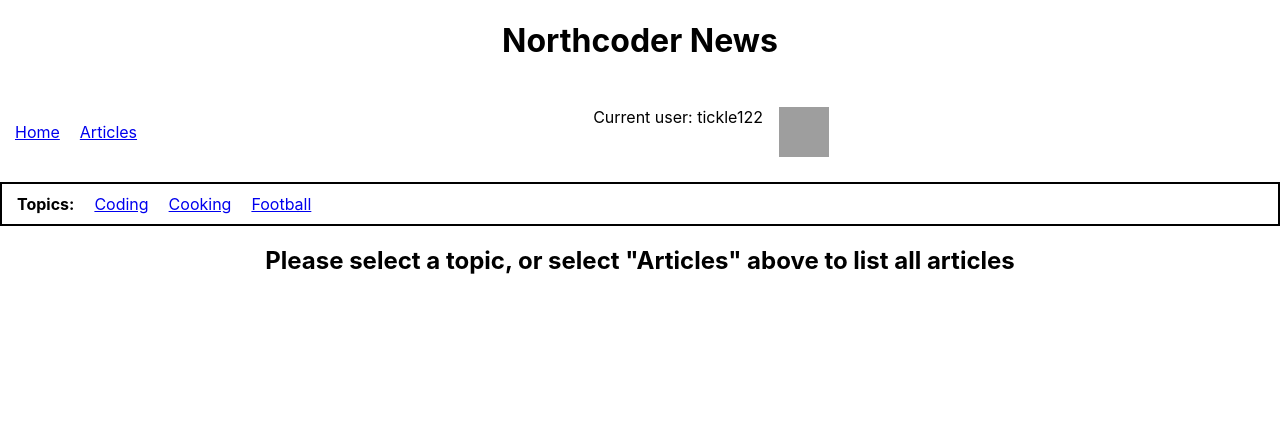
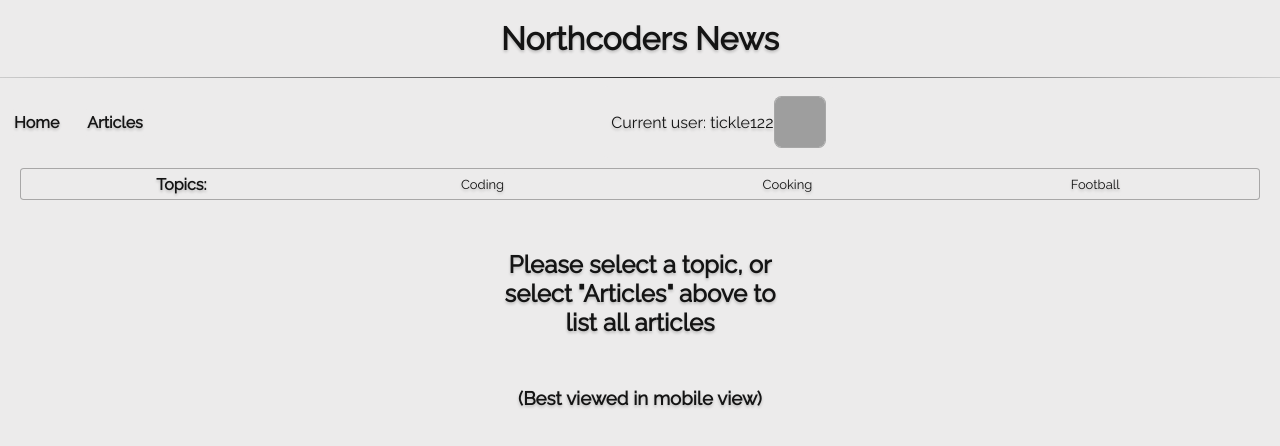
Before and after one commit to SFagelman/nc-news, a React (Create React App) app: page / in a window 1280 px wide. Shown: the top 446 px of the page. Built offline with nearby package versions, Linux system fonts and the light colour scheme; grey boxes are pictures that could not be loaded.

Commit message:
more css

```diff
--- a/src/App.css
+++ b/src/App.css
@@ -1,3 +1,16 @@
+@import url("https://fonts.googleapis.com/css2?family=Raleway&display=swap");
+
+* {
+  font-family: "Raleway", sans-serif;
+  text-shadow: 0 2px 3px rgba(0, 0, 0, 0.2);
+  background-color: rgb(236, 235, 235);
+  color: rgb(20, 20, 20);
+}
+
+html {
+  overflow-y: hidden;
+}
+
 .App {
   text-align: center;
 }
@@ -37,14 +50,60 @@
   }
 }
 
+.title {
+  width: 300px;
+  margin: 10px auto;
+  padding: 10px;
+  /* border: 3px solid rgba(148, 148, 148, 0.445);
+  border-radius: 0.1cm; */
+}
+
+.line {
+  /* border: 2px solid black; */
+  border: 0;
+  height: 1px;
+  background: #333;
+  background-image: linear-gradient(to right, #ccc, #333, #ccc);
+}
+
+.home-info {
+  /* border: 2px solid; */
+  width: 300px;
+  margin: 50px auto;
+}
+
 /* NAVBAR */
 
 .navbar-container {
   display: flex;
   flex-direction: row;
   gap: 20px;
-  padding: 15px;
+  padding-left: 10px;
+  padding-right: 10px;
+  padding-bottom: 10px;
   align-items: center;
+}
+
+.navbar-container a {
+  text-decoration: dotted black;
+  font-weight: bold;
+  padding: 4px;
+  /* border: 1px solid rgba(148, 148, 148, 0.445); */
+  border-radius: 0.1cm;
+}
+
+/* SORT-BY */
+
+.sort-by {
+  margin: 8px auto;
+  /* border: 2px solid; */
+  width: 300px;
+  font-size: 14px;
+}
+
+.sort-dropdown {
+  border-radius: 0.1cm;
+  border: 1px solid rgba(148, 148, 148, 0.445);
 }
 
 /* USER DISPLAY */
@@ -52,27 +111,46 @@
 .user-container {
   display: flex;
   flex-direction: row;
-  gap: 16px;
   margin: auto;
   padding: 10px;
+  border-radius: 0.2cm;
+  align-items: center;
+  justify-content: space-around;
 }
 
 .user-avatar {
   width: 50px;
   height: 50px;
+  border: 1px solid rgba(107, 107, 107, 0.527);
+  border-radius: 0.2cm;
+  filter: grayscale(100%);
 }
 
-/* SORTBY */
+/* TOPICS */
 
 .topic-container {
-  border: 2px solid;
+  /* border: 2px solid; */
+  border: 1px solid rgba(107, 107, 107, 0.527);
+  border-radius: 0.1cm;
+  /* border: 1px solid rgba(148, 148, 148, 0.445); */
+  border-radius: 0.1cm;
   display: flex;
   height: 10px;
   flex-direction: row;
-  margin: auto;
-  gap: 20px;
-  padding: 15px;
+  margin: auto 20px;
+  justify-content: space-around;
+  padding: 10px;
+  margin-bottom: 18px;
   align-items: center;
+  /* font-size: small; */
+}
+
+.topic-container a {
+  text-decoration: none;
+  /* border: 1px solid rgba(148, 148, 148, 0.445); */
+  border-radius: 0.1cm;
+  padding: 4px;
+  font-size: small;
 }
 
 /* ARTICLE LIST */
@@ -83,25 +161,51 @@
   gap: 16px;
   margin: auto;
   padding: 10px;
+  height: 420px;
+  overflow-y: auto;
+  /* border: 2px solid; */
+}
+
+.article-list-container::-webkit-scrollbar-track {
+  box-shadow: inset 0 0 6px rgba(0, 0, 0, 0.3);
+  -webkit-box-shadow: inset 0 0 6px rgba(0, 0, 0, 0.3);
+  border-radius: 10px;
+  background-color: #f5f5f5;
+}
+.article-list-container::-webkit-scrollbar {
+  width: 12px;
+  background-color: #f5f5f5;
+}
+
+.article-list-container::-webkit-scrollbar-thumb {
+  border-radius: 10px;
+  box-shadow: inset 0 0 6px rgba(0, 0, 0, 0.3);
+  -webkit-box-shadow: inset 0 0 6px rgba(0, 0, 0, 0.3);
+  background-color: #555;
 }
 
 .article-card {
-  border: 2px solid;
+  border: 2px solid rgba(148, 148, 148, 0.445);
+  border-radius: 0.1cm;
   display: grid;
   grid:
     "article-title article-title" 1fr
     "article-author article-author" 30px
-    "article-vote-count article-comment-count" 1fr
+    "article-vote-count article-comment-count" 0.5fr
     / 1fr 1fr;
   gap: 8px;
+  align-items: center;
   padding-left: 10px;
   padding-right: 10px;
   padding-bottom: 10px;
+  /* justify-content: space-around; */
 }
 
 .article-title {
   margin: 5px;
   grid-area: article-title;
+  /* text-decoration-style: dotted; */
+  font-weight: 900;
 }
 
 .article-vote-count {
@@ -115,6 +219,7 @@
 .article-author {
   grid-area: article-author;
   align-self: center;
+  font-weight: 100;
 }
 
 .article-body {
@@ -123,40 +228,96 @@
 
 /* SINGLE ARTICLE */
 
+.single-article-container {
+  /* border: 1px solid; */
+  height: 500px;
+  overflow-y: scroll;
+}
+
+.single-article-container::-webkit-scrollbar-track {
+  box-shadow: inset 0 0 6px rgba(0, 0, 0, 0.3);
+  -webkit-box-shadow: inset 0 0 6px rgba(0, 0, 0, 0.3);
+  border-radius: 10px;
+  background-color: #f5f5f5;
+}
+.single-article-container::-webkit-scrollbar {
+  width: 12px;
+  background-color: #f5f5f5;
+}
+
+.single-article-container::-webkit-scrollbar-thumb {
+  border-radius: 10px;
+  box-shadow: inset 0 0 6px rgba(0, 0, 0, 0.3);
+  -webkit-box-shadow: inset 0 0 6px rgba(0, 0, 0, 0.3);
+  background-color: #555;
+}
+
 .single-article-header {
+  /* height: 100px; */
   display: grid;
   grid:
     "single-article-title single-article-title" 1fr
-    "single-article-author single-article-topic" 50px
+    "single-article-author single-article-topic" 30px
     / 1fr 1fr;
   gap: 8px;
+  align-items: center;
   padding: 10px;
 }
 
 .single-article-title {
   grid-area: single-article-title;
+  margin: 10px auto;
 }
 .single-article-author {
   grid-area: single-article-author;
+  font-weight: 200;
 }
 .single-article-topic {
   grid-area: single-article-topic;
+  font-weight: 200;
 }
 .single-article-body {
   text-align: justify;
   padding: 15px;
 }
 
+button,
+input {
+  border-color: rgba(148, 148, 148, 0.445);
+  border-radius: 0.1cm;
+  margin: 8px;
+  font-family: sans-serif;
+  font-size: 0.9rem;
+  transition: background 150ms ease-in-out, transform 150ms ease;
+  -webkit-appearance: none;
+  -moz-appearance: none;
+}
+
+button:hover,
+button:focus,
+input:hover,
+input:focus {
+  transform: translate(0, -2px);
+}
+
 .vote-comment-footer {
   display: flex;
   flex-direction: row;
   margin: auto;
-  gap: 20px;
+  justify-content: center;
+  gap: 5px;
   padding: 10px;
   align-items: center;
+  /* justify-content: space-around; */
 }
 
 /* COMMENTS */
+
+.new-comment-textbox {
+  /* border: 1px solid red; */
+  resize: vertical;
+  padding: 10px;
+}
 
 .comment-list-container {
   display: flex;
@@ -169,13 +330,25 @@
 .comment-card {
   margin: auto;
   text-align: left;
-  border: 1px dashed;
+  /* border: 2px dotted; */
+  border: 1px solid rgba(148, 148, 148, 0.445);
+  border-radius: 0.2cm;
   padding: 10px;
-  margin: 2px;
+  margin: 5px;
   width: 300px;
   word-wrap: break-word;
 }
 
 .comment-vote-count {
   padding: 4px;
+  margin-top: 10px;
+  font-size: 14px;
 }
+
+.comment-author {
+  margin: 5px auto;
+}
+
+.comment-body {
+  margin-top: 15px;
+}
--- a/src/components/AddComment.jsx
+++ b/src/components/AddComment.jsx
@@ -28,6 +28,7 @@ const AddComment = ({ article_id, setCommentSubmitted }) => {
   return (
     <form onSubmit={handleSubmit}>
       <textarea
+        className="new-comment-textbox"
         name="textbox"
         id="new-comment-textbox"
         cols="30"
--- a/src/components/Header.jsx
+++ b/src/components/Header.jsx
@@ -1,5 +1,10 @@
 const Header = () => {
-  return <h1>Northcoder News</h1>;
+  return (
+    <>
+      <h1 className="title">Northcoders News</h1>
+      <hr className="line" />
+    </>
+  );
 };
 
 export default Header;
--- a/src/components/Home.jsx
+++ b/src/components/Home.jsx
@@ -1,8 +1,11 @@
 const Home = () => {
   return (
-    <h2>
-      Please select a topic, or select "Articles" above to list all articles
-    </h2>
+    <>
+      <h2 className="home-info">
+        Please select a topic, or select "Articles" above to list all articles
+      </h2>
+      <h3>(Best viewed in mobile view)</h3>
+    </>
   );
 };
 
--- a/src/components/SingleArticle.jsx
+++ b/src/components/SingleArticle.jsx
@@ -42,13 +42,18 @@ const SingleArticle = () => {
 
   return (
     <>
+      <hr className="line" />
+      <div className="single-article-container">
         <section className="single-article-header">
           <h2 className="single-article-title">{article.title}</h2>
-        <h4 className="single-article-author">written by: {article.author}</h4>
+          <h5 className="single-article-author">
+            written by: {article.author}
+          </h5>
           <h5 className="single-article-topic">Topic: {article.topic}</h5>
         </section>
 
         <article className="single-article-body">{article.body}</article>
+        <hr className="line" />
 
         <section className="vote-comment-footer">
           <p className="single-article-vote-count">
@@ -92,6 +97,7 @@ const SingleArticle = () => {
             setCommentSubmitted={setCommentSubmitted}
           />
         )}
+      </div>
     </>
   );
 };
--- a/src/components/SortBy.jsx
+++ b/src/components/SortBy.jsx
@@ -25,9 +25,11 @@ const SortBy = ({ topic, articles, setArticles }) => {
   };
 
   return (
-    <form onSubmit={handleSubmit}>
+    <form className="sort-by" onSubmit={handleSubmit}>
+      <hr className="line" />
       <label htmlFor="sortBys">Sort By: </label>
       <select
+        className="sort-dropdown"
         onChange={handleChange}
         name="sortBys"
         id="sortBys"
@@ -46,7 +48,8 @@ const SortBy = ({ topic, articles, setArticles }) => {
         <option value="votes&order=ASC">Votes: High-Low</option>
         <option value="votes&order=DESC">Votes: High-Low</option>
       </select>
-      <input type="submit" value="Sort" />
+      <input className="sort-button" type="submit" value="Sort" />
+      <hr className="line" />
     </form>
   );
 };
```
Lines whose indentation alone changed are shown as unchanged.
